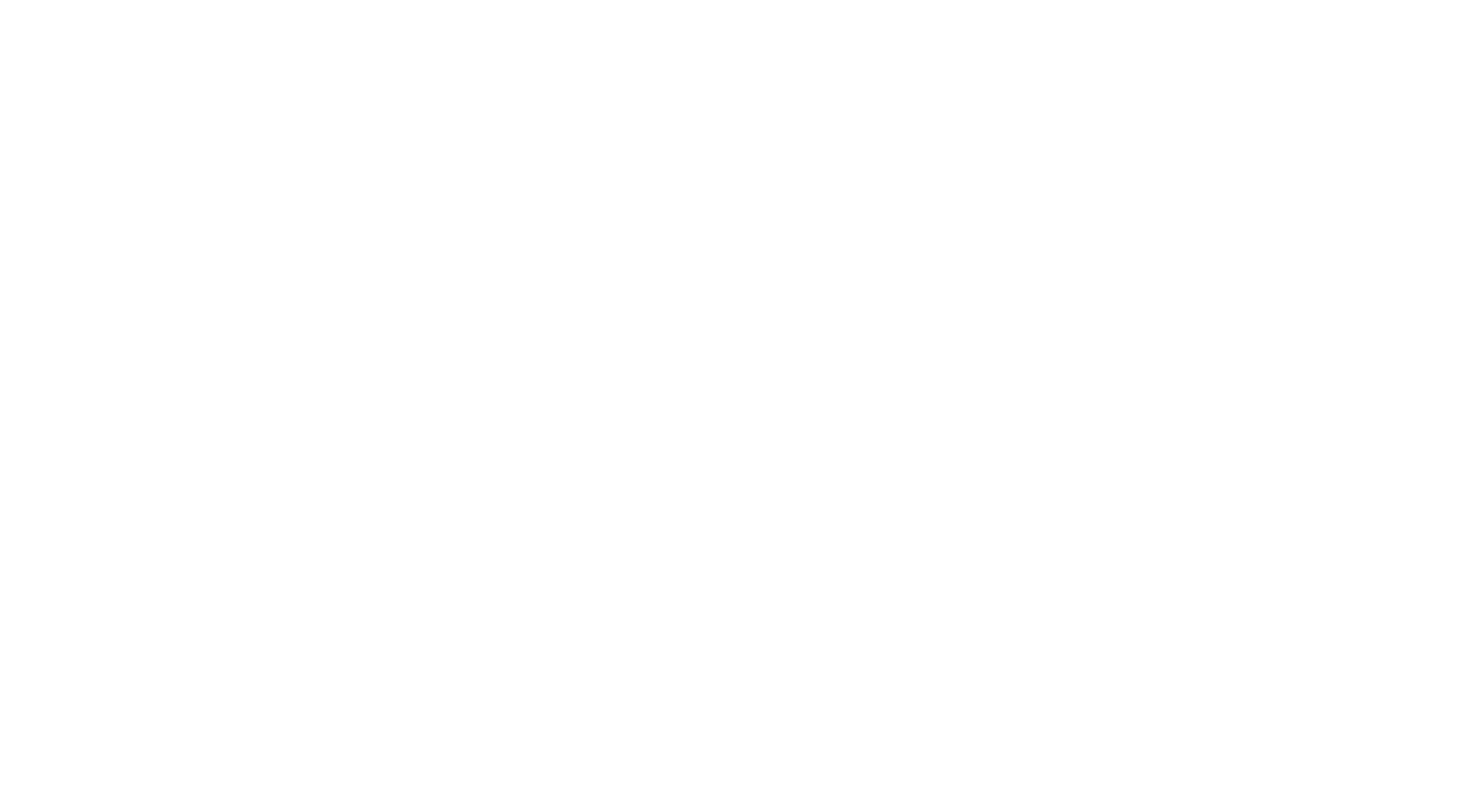
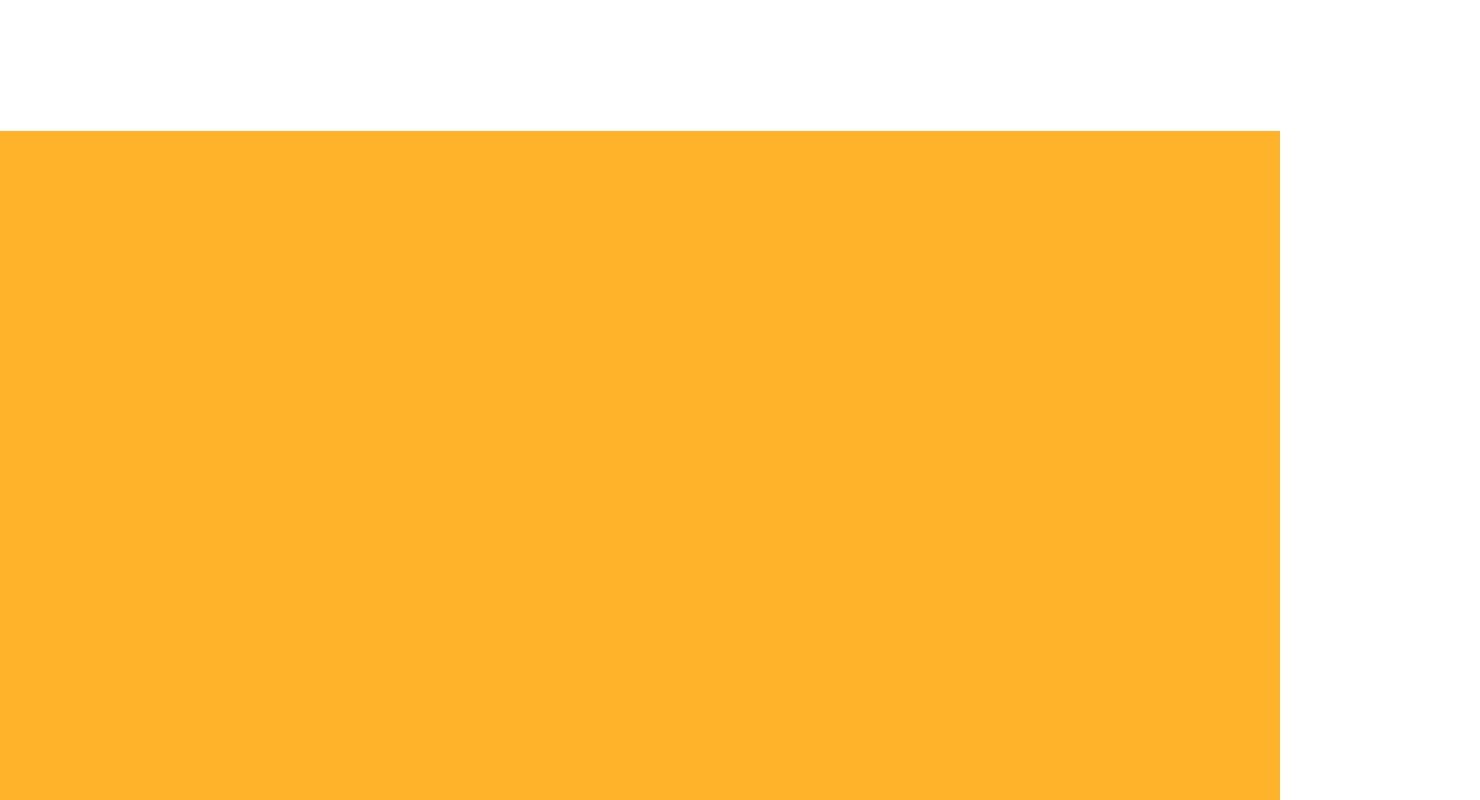
Before and after one commit to RookieAman/marvik-website-test, a Next.js app: page / in a window 1280 px wide. Shown: the part 6840-7640 px from the top of the page, 1480 px wide, since content can reach past the window. Built offline with nearby package versions, Linux system fonts and the light colour scheme.

Commit message:
myrealfood fix

```diff
--- a/components/Work.js
+++ b/components/Work.js
@@ -295,7 +295,7 @@
         </div>
       </div>
 
-      <div className="w-full mb-[800px] sm:mb-[500px]">
+      {/* <div className="w-full mb-[800px] sm:mb-[500px]">
         <div className="flex justify-center">
           <motion.h2
             initial={{ y: -200, opacity: 0 }}
@@ -394,7 +394,7 @@
             </motion.div>
           </div>
         </div>
-      </div>
+      </div> */}
 
       {/* <div className="w-full flex justify-center items-center mb-[800px] sm:mb-[500px]">
         <div className="marvikCircle relative w-[160px] md:w-[360px] h-[160px] md:h-[360px] rounded-[100%] flex justify-center items-center mr-[30px] md:mr-[100px]">
```
